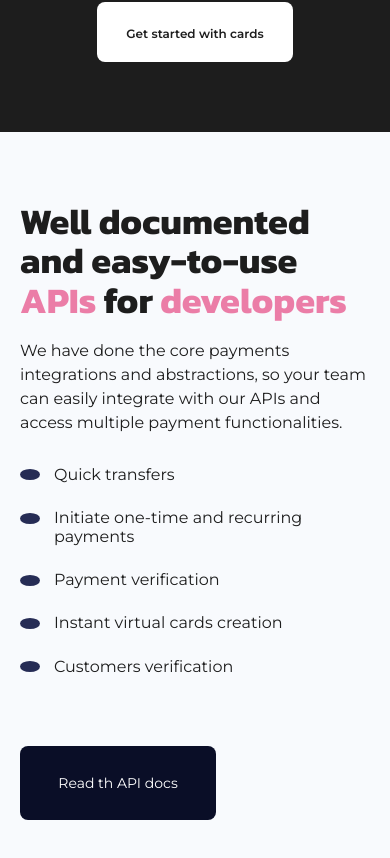
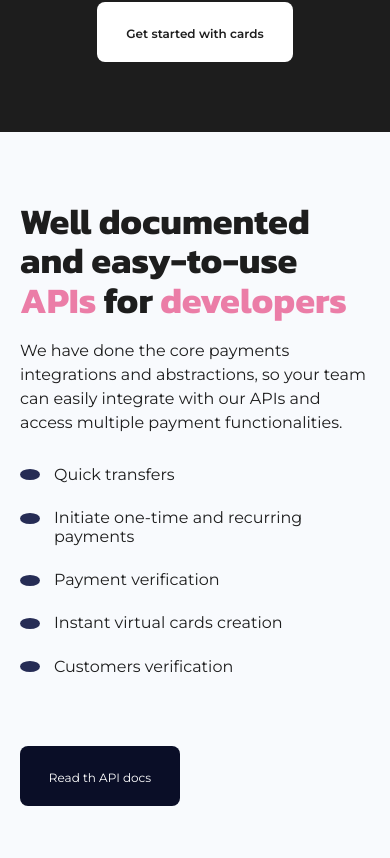
Before and after one commit to Nkiriobasi/flutterwave_clone, a React (Create React App) app: page / in a window 390 px wide. Shown: the part 5585-6443 px from the top of the page. Built offline with nearby package versions, Linux system fonts and the light colour scheme.

Commit message:
adjusted the padding and width and height of btn__lg in the apis section for mobile view

```diff
--- a/src/components/Apis.module.css
+++ b/src/components/Apis.module.css
@@ -112,4 +112,14 @@
         font-size: 1rem;
     }
 
+    .btn__lg{
+        width: 10rem;
+        height: 3.75rem;
+        padding: 22px 28px;
+    }
+
+    .btn__label{
+        font-size: 0.75rem;
+    }
+
 }
```
